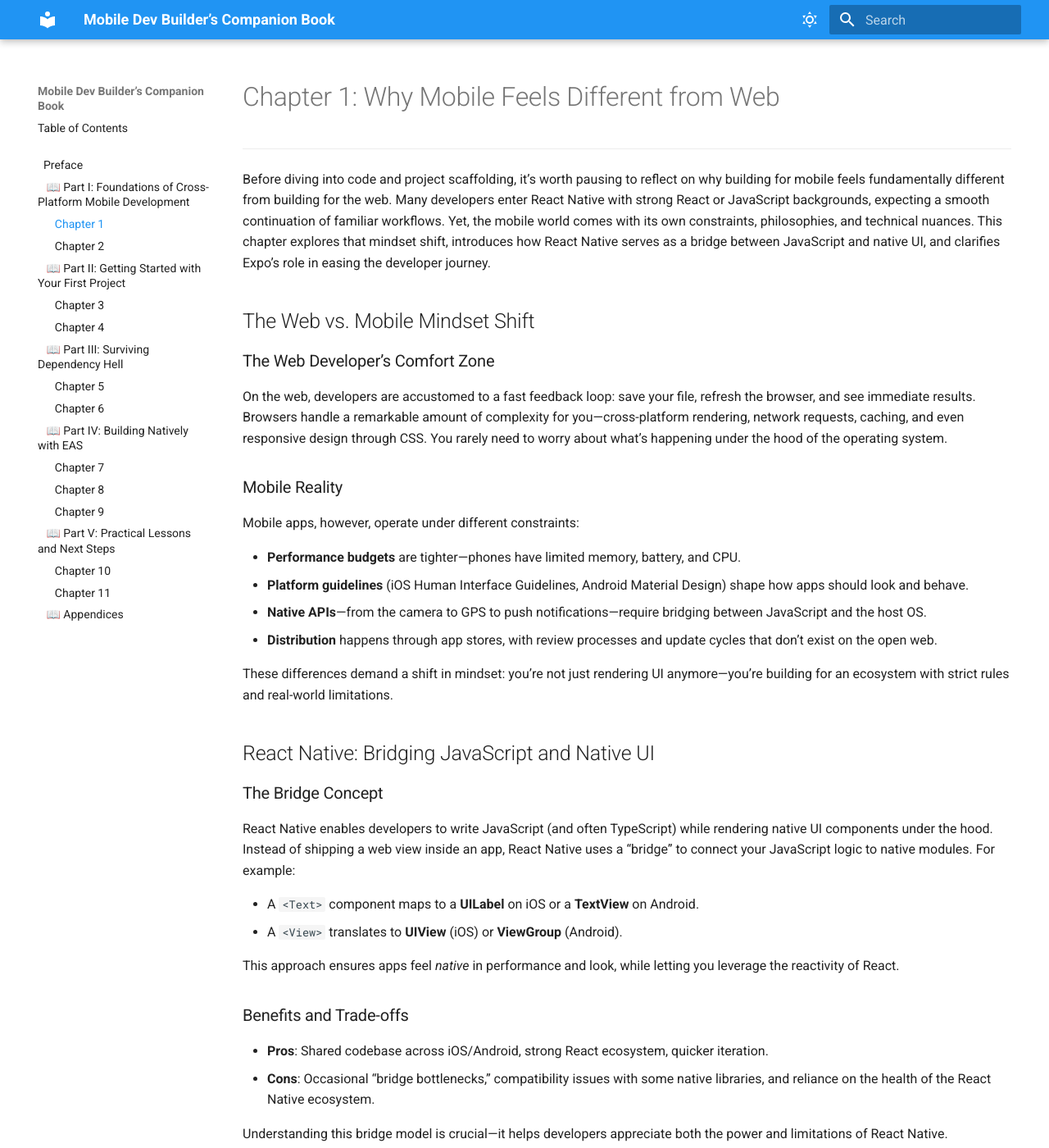
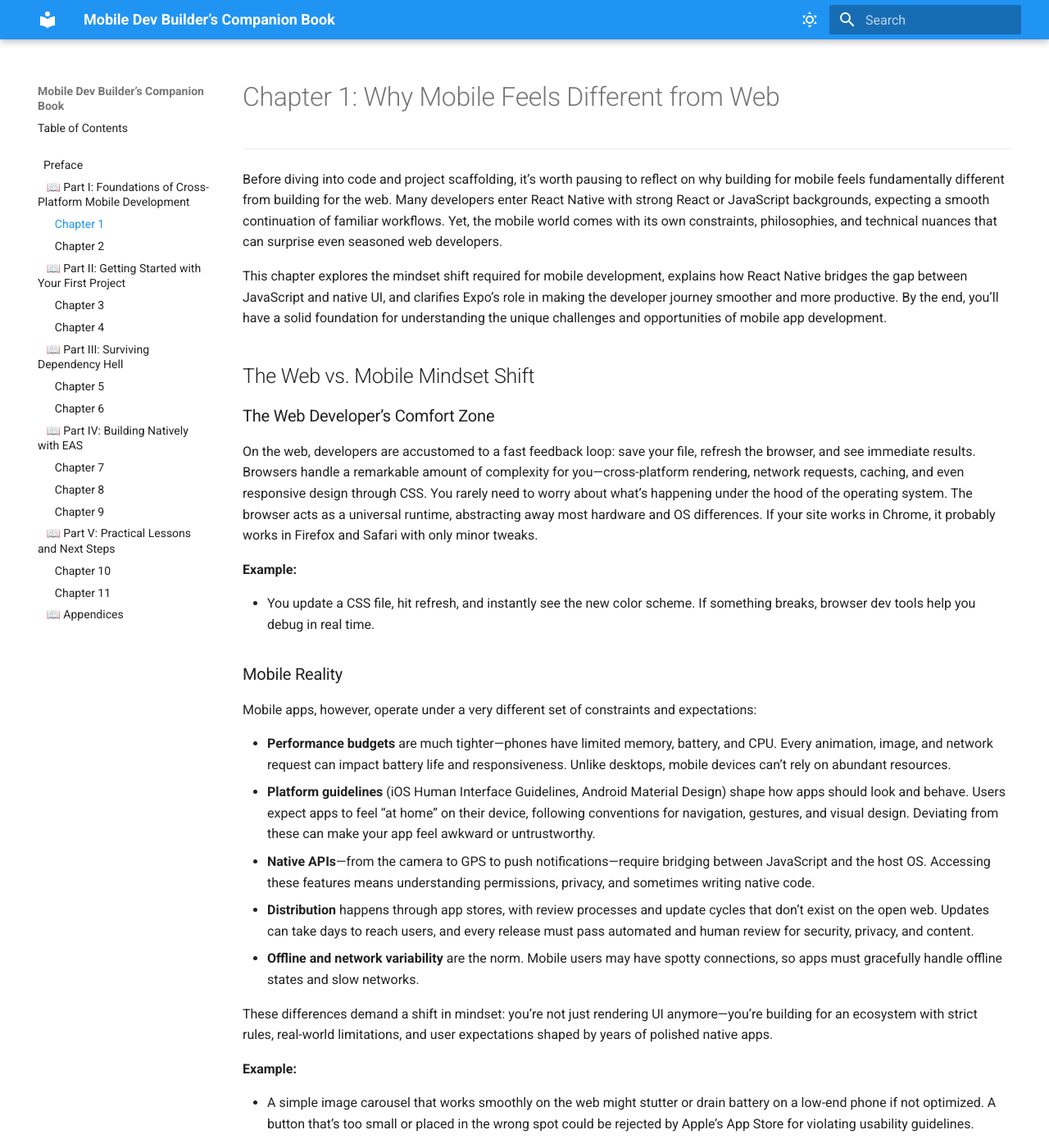
Before and after one commit to McKlay/mobile-dev-companion-book, an MkDocs documentation site: the page built from docs/chapter1.md, in a window 1280 px wide and 1400 px high. Shown: the whole window at 82% size. Built offline with MkDocs 1.6.1 and Material for MkDocs 9.7.7, drawn with Linux system fonts in a browser that asks for light colours; some of the changed text lies outside the part shown.

Commit message:
expanded details about expo's role, etc.

```diff
--- a/docs/chapter1.md
+++ b/docs/chapter1.md
@@ -7,59 +7,110 @@
 
 ---
 
-Before diving into code and project scaffolding, it’s worth pausing to reflect on why building for mobile feels fundamentally different from building for the web. Many developers enter React Native with strong React or JavaScript backgrounds, expecting a smooth continuation of familiar workflows. Yet, the mobile world comes with its own constraints, philosophies, and technical nuances. This chapter explores that mindset shift, introduces how React Native serves as a bridge between JavaScript and native UI, and clarifies Expo’s role in easing the developer journey.
+
+Before diving into code and project scaffolding, it’s worth pausing to reflect on why building for mobile feels fundamentally different from building for the web. Many developers enter React Native with strong React or JavaScript backgrounds, expecting a smooth continuation of familiar workflows. Yet, the mobile world comes with its own constraints, philosophies, and technical nuances that can surprise even seasoned web developers.
+
+This chapter explores the mindset shift required for mobile development, explains how React Native bridges the gap between JavaScript and native UI, and clarifies Expo’s role in making the developer journey smoother and more productive. By the end, you’ll have a solid foundation for understanding the unique challenges and opportunities of mobile app development.
 
 ## The Web vs. Mobile Mindset Shift
 
 ### The Web Developer’s Comfort Zone
 
-On the web, developers are accustomed to a fast feedback loop: save your file, refresh the browser, and see immediate results. Browsers handle a remarkable amount of complexity for you—cross-platform rendering, network requests, caching, and even responsive design through CSS. You rarely need to worry about what’s happening under the hood of the operating system.
+
+On the web, developers are accustomed to a fast feedback loop: save your file, refresh the browser, and see immediate results. Browsers handle a remarkable amount of complexity for you—cross-platform rendering, network requests, caching, and even responsive design through CSS. You rarely need to worry about what’s happening under the hood of the operating system. The browser acts as a universal runtime, abstracting away most hardware and OS differences. If your site works in Chrome, it probably works in Firefox and Safari with only minor tweaks.
+
+**Example:**
+
+- You update a CSS file, hit refresh, and instantly see the new color scheme. If something breaks, browser dev tools help you debug in real time.
 
 ### Mobile Reality
 
-Mobile apps, however, operate under different constraints:
 
-* **Performance budgets** are tighter—phones have limited memory, battery, and CPU.
-* **Platform guidelines** (iOS Human Interface Guidelines, Android Material Design) shape how apps should look and behave.
-* **Native APIs**—from the camera to GPS to push notifications—require bridging between JavaScript and the host OS.
-* **Distribution** happens through app stores, with review processes and update cycles that don’t exist on the open web.
+Mobile apps, however, operate under a very different set of constraints and expectations:
 
-These differences demand a shift in mindset: you’re not just rendering UI anymore—you’re building for an ecosystem with strict rules and real-world limitations.
+- **Performance budgets** are much tighter—phones have limited memory, battery, and CPU. Every animation, image, and network request can impact battery life and responsiveness. Unlike desktops, mobile devices can’t rely on abundant resources.
+- **Platform guidelines** (iOS Human Interface Guidelines, Android Material Design) shape how apps should look and behave. Users expect apps to feel “at home” on their device, following conventions for navigation, gestures, and visual design. Deviating from these can make your app feel awkward or untrustworthy.
+- **Native APIs**—from the camera to GPS to push notifications—require bridging between JavaScript and the host OS. Accessing these features means understanding permissions, privacy, and sometimes writing native code.
+- **Distribution** happens through app stores, with review processes and update cycles that don’t exist on the open web. Updates can take days to reach users, and every release must pass automated and human review for security, privacy, and content.
+- **Offline and network variability** are the norm. Mobile users may have spotty connections, so apps must gracefully handle offline states and slow networks.
+
+These differences demand a shift in mindset: you’re not just rendering UI anymore—you’re building for an ecosystem with strict rules, real-world limitations, and user expectations shaped by years of polished native apps.
+
+**Example:**
+
+- A simple image carousel that works smoothly on the web might stutter or drain battery on a low-end phone if not optimized. A button that’s too small or placed in the wrong spot could be rejected by Apple’s App Store for violating usability guidelines.
 
 ## React Native: Bridging JavaScript and Native UI
 
 ### The Bridge Concept
 
-React Native enables developers to write JavaScript (and often TypeScript) while rendering native UI components under the hood. Instead of shipping a web view inside an app, React Native uses a “bridge” to connect your JavaScript logic to native modules. For example:
 
-* A `<Text>` component maps to a **UILabel** on iOS or a **TextView** on Android.
-* A `<View>` translates to **UIView** (iOS) or **ViewGroup** (Android).
+React Native enables developers to write JavaScript (and often TypeScript) while rendering native UI components under the hood. Unlike hybrid frameworks that simply embed a web browser in a native shell, React Native uses a “bridge” to connect your JavaScript logic to native modules. This means your app’s UI is composed of real native widgets, not HTML elements.
 
-This approach ensures apps feel *native* in performance and look, while letting you leverage the reactivity of React.
+**How the Bridge Works:**
+
+- Your JavaScript code runs in a separate thread (the JS thread), while the UI is rendered by the native platform (the main thread).
+- When you update state or props in React, React Native sends messages across the bridge to update the native UI components.
+- The bridge is asynchronous, which helps performance but can introduce bottlenecks if too much data is sent at once.
+
+**Component Mapping Examples:**
+
+- A `<Text>` component maps to a **UILabel** on iOS or a **TextView** on Android.
+- A `<View>` translates to **UIView** (iOS) or **ViewGroup** (Android).
+- A `<ScrollView>` becomes a native scrollable container, with platform-specific behaviors like bounce on iOS.
+
+This approach ensures apps feel *native* in performance and look, while letting you leverage the reactivity of React. You get the best of both worlds: fast iteration with JavaScript and the polish of native UI.
 
 ### Benefits and Trade-offs
 
-* **Pros**: Shared codebase across iOS/Android, strong React ecosystem, quicker iteration.
-* **Cons**: Occasional “bridge bottlenecks,” compatibility issues with some native libraries, and reliance on the health of the React Native ecosystem.
 
-Understanding this bridge model is crucial—it helps developers appreciate both the power and limitations of React Native.
+**Pros:**
+
+- **Shared codebase:** Write once, deploy to both iOS and Android, reducing duplication and maintenance.
+- **Strong React ecosystem:** Leverage React patterns, libraries, and community knowledge.
+- **Faster iteration:** Hot reloading and fast refresh make UI tweaks and bug fixes quick.
+- **Native performance:** UI components are rendered natively, not in a web view.
+
+**Cons:**
+
+- **Bridge bottlenecks:** Heavy or frequent communication between JS and native can cause performance issues, especially for animations or large data transfers.
+- **Native module compatibility:** Some device features or third-party SDKs may require custom native code or may not be fully supported.
+- **Ecosystem health:** React Native is actively maintained, but breaking changes or deprecated libraries can cause upgrade headaches.
+
+Understanding this bridge model is crucial—it helps developers appreciate both the power and limitations of React Native. For most apps, the benefits far outweigh the trade-offs, but it’s important to know where the boundaries are.
 
 ## Understanding Expo’s Role
 
 ### Why Expo Exists
 
-Expo sits on top of React Native, smoothing out many of the pain points new developers encounter. Instead of wrestling with Xcode or Android Studio configurations just to run a “Hello World” app, Expo provides:
 
-* **Expo SDK** – prebuilt modules for camera, notifications, sensors, and more.
-* **Expo Go app** – a lightweight way to preview your app instantly on a physical device without compiling native code.
-* **Unified tooling** – commands like `npx create-expo-app` simplify project setup.
+Expo sits on top of React Native, smoothing out many of the pain points new developers encounter. Instead of wrestling with Xcode or Android Studio configurations just to run a “Hello World” app, Expo provides a managed workflow that abstracts away much of the native complexity.
+
+**Expo’s Key Features:**
+
+- **Expo SDK:** Prebuilt modules for camera, notifications, sensors, authentication, and more. These modules are maintained and updated by the Expo team, reducing the need to write or maintain native code yourself.
+- **Expo Go app:** A lightweight app you can install from the App Store or Google Play. It lets you preview your project instantly on a real device by scanning a QR code—no compiling or device provisioning required.
+- **Unified tooling:** Commands like `npx create-expo-app` and `npx expo start` simplify project setup, development, and deployment. Expo CLI handles bundling, asset management, and even over-the-air updates.
+- **EAS (Expo Application Services):** When you’re ready for advanced features—like custom native code, app store builds, or push notifications—EAS provides cloud-based build and deployment services.
+
+**Example:**
+
+- With Expo, you can build and share a prototype with a client in minutes, without ever opening Xcode or Android Studio.
 
 ### Developer Experience Gains
 
-For beginners, Expo provides a sandboxed environment that just works. For professionals, it streamlines prototyping and accelerates iteration. Eventually, when advanced customization is needed, you can “eject” to full native builds or transition into using **Expo Application Services (EAS)**.
+
+For beginners, Expo provides a sandboxed environment that just works—no need to install heavy IDEs or configure emulators. You can focus on learning React Native and building features, not fighting build errors.
+
+For professionals, Expo streamlines prototyping and accelerates iteration. Teams can share QR codes to preview work, push updates over the air, and collaborate without worrying about local environment mismatches.
+
+Eventually, when advanced customization is needed (such as integrating a custom native module or SDK), you can “eject” from the managed workflow to a bare React Native project, or use EAS to handle custom builds in the cloud.
 
 ## Conclusion: The Foundation Laid
 
+
 This opening chapter laid out why building for mobile differs from the web, how React Native enables JavaScript developers to step into native app development, and how Expo lowers the barrier to entry. Understanding these three pillars—the mindset shift, the React Native bridge, and Expo’s role—sets the stage for exploring the Expo ecosystem in detail in the next chapter.
 
+As you move forward, keep these differences in mind. Mobile development is a rewarding journey, but it requires new habits, attention to detail, and a willingness to learn platform conventions. With React Native and Expo, you have powerful tools to bridge the gap between web and mobile, making it easier than ever to build high-quality apps for millions of users.
+
 ---
```
